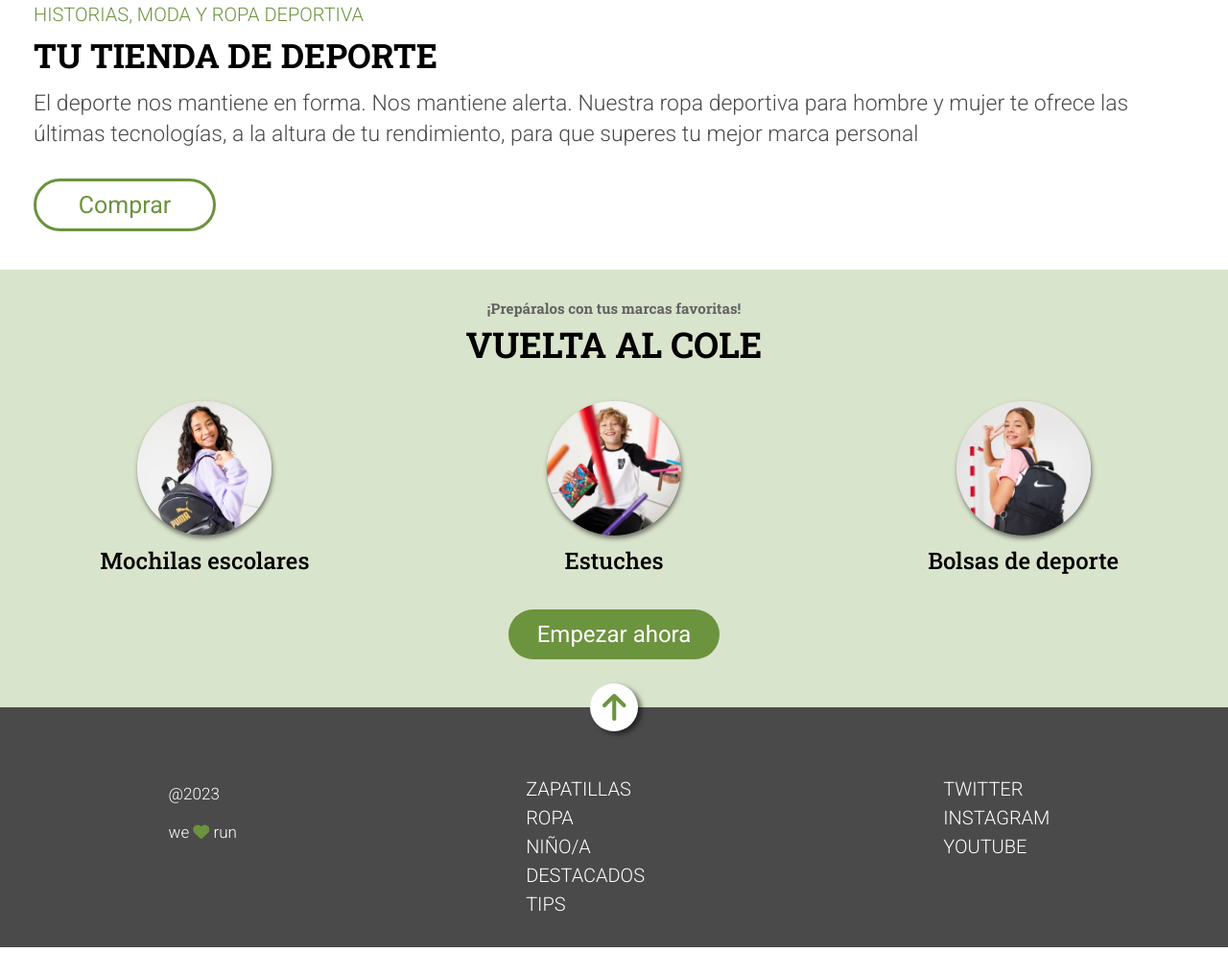
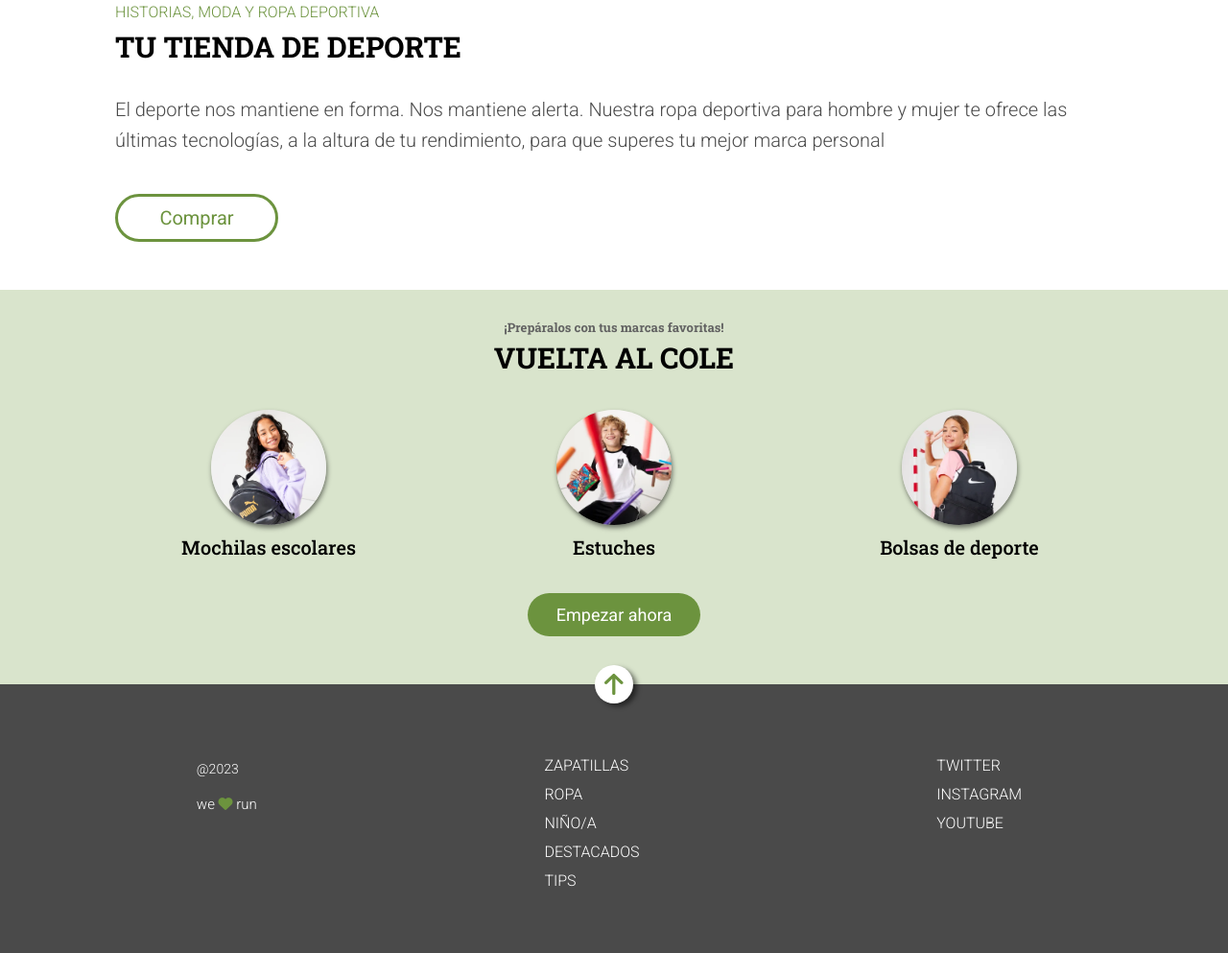
Before and after one commit to Adalab/modulo-1-evaluacion-final-AlmuDiazMadramany, a website built with Vite: page src/index.html in a window 1280 px wide. Shown: the part 837-1830 px from the top of the page at 96% size. Built offline with nearby package versions, Linux system fonts and the light colour scheme; files whose address does not match are found by name.

Commit message:
desktop ok

```diff
--- a/src/scss/layout/_backtoschool.scss
+++ b/src/scss/layout/_backtoschool.scss
@@ -18,7 +18,7 @@
              }
 
              @media (min-width:1280px) {
-                 background-size: cover;
+                 font-size: 13px;;
              }
         }
 
@@ -32,7 +32,7 @@
              }
 
              @media (min-width:1280px) {
-                 background-size: cover;
+                font-size: 30px;
              }
         }
     }
@@ -49,7 +49,8 @@
     }
 
     @media (min-width:1280px) {
-        background-size: cover;
+        padding-left: 100px;
+        padding-right: 100px;
     }
 
     &_element{
@@ -62,7 +63,7 @@
          }
 
          @media (min-width:1280px) {
-             background-size: cover;
+
          }
 
         &_image{
@@ -72,11 +73,10 @@
 
                 @media (min-width:768px) {
                    width: 140px;
-
                 }
 
                 @media (min-width:1280px) {
-                    background-size: cover;
+                  width: 120px;
                 }
         }
 
@@ -91,7 +91,7 @@
              }
 
              @media (min-width:1280px) {
-                 background-size: cover;
+                 font-size: 20px;
              }
         }
     }
@@ -108,7 +108,7 @@
      }
 
      @media (min-width:1280px) {
-         background-size: cover;
+        padding-top: 20px;
      }
 }
 .button_startnow{
@@ -128,7 +128,9 @@
      }
 
      @media (min-width:1280px) {
-         background-size: cover;
+        font-size: 18px;
+        width:180px;
+        border-radius: 30px;
      }
 
 
--- a/src/scss/layout/_footer.scss
+++ b/src/scss/layout/_footer.scss
@@ -16,7 +16,9 @@
      }
 
      @media (min-width:1280px) {
-
+        padding-bottom: 50px;
+        padding-left: 60px;
+        padding-right: 60px;
      }
 
     &_list1{
@@ -33,7 +35,7 @@
          }
 
          @media (min-width:1280px) {
-
+           font-size: 16px;
          }
 
         &_menu{
@@ -57,7 +59,7 @@
          }
 
          @media (min-width:1280px) {
-
+            font-size: 16px;
          }
 
         &_menu{
@@ -81,6 +83,17 @@
             display: flex;
             justify-content: center;
             align-items: center;
+            @media (min-width:768px) {
+
+             }
+
+             @media (min-width:1280px) {
+               width: 40px;
+               height: 40px;
+               left: 50%;
+               transform: translate(-50%, -200%);
+             }
+
             &_img{
                 width: 50%;
                 height: auto;
@@ -114,7 +127,7 @@
              }
 
              @media (min-width:1280px) {
-
+               font-size: 14px;
              }
         }
 
@@ -125,7 +138,7 @@
              }
 
              @media (min-width:1280px) {
-
+               font-size: 15px;
              }
         }
 
--- a/src/scss/layout/_stories.scss
+++ b/src/scss/layout/_stories.scss
@@ -11,7 +11,9 @@
         }
 
         @media (min-width:1280px) {
-
+            padding-left: 120px;
+            padding-right: 120px;
+            padding-bottom: 50px;
         }
 
     &_h3{
@@ -26,7 +28,7 @@
         }
 
         @media (min-width:1280px) {
-
+            font-size: 16px;
         }
     }
 
@@ -39,7 +41,8 @@
             }
 
         @media (min-width:1280px) {
-
+            font-size: 30px;
+            padding-bottom: 18px;
             }
     }
 
@@ -59,7 +62,8 @@
             }
 
         @media (min-width:1280px) {
-
+            font-size: 20px;
+            padding-bottom: 40px;
             }
     }
 
@@ -79,7 +83,8 @@
             }
 
         @media (min-width:1280px) {
-
+                width: 170px;
+                font-size: 20px;
             }
     }
 
```
